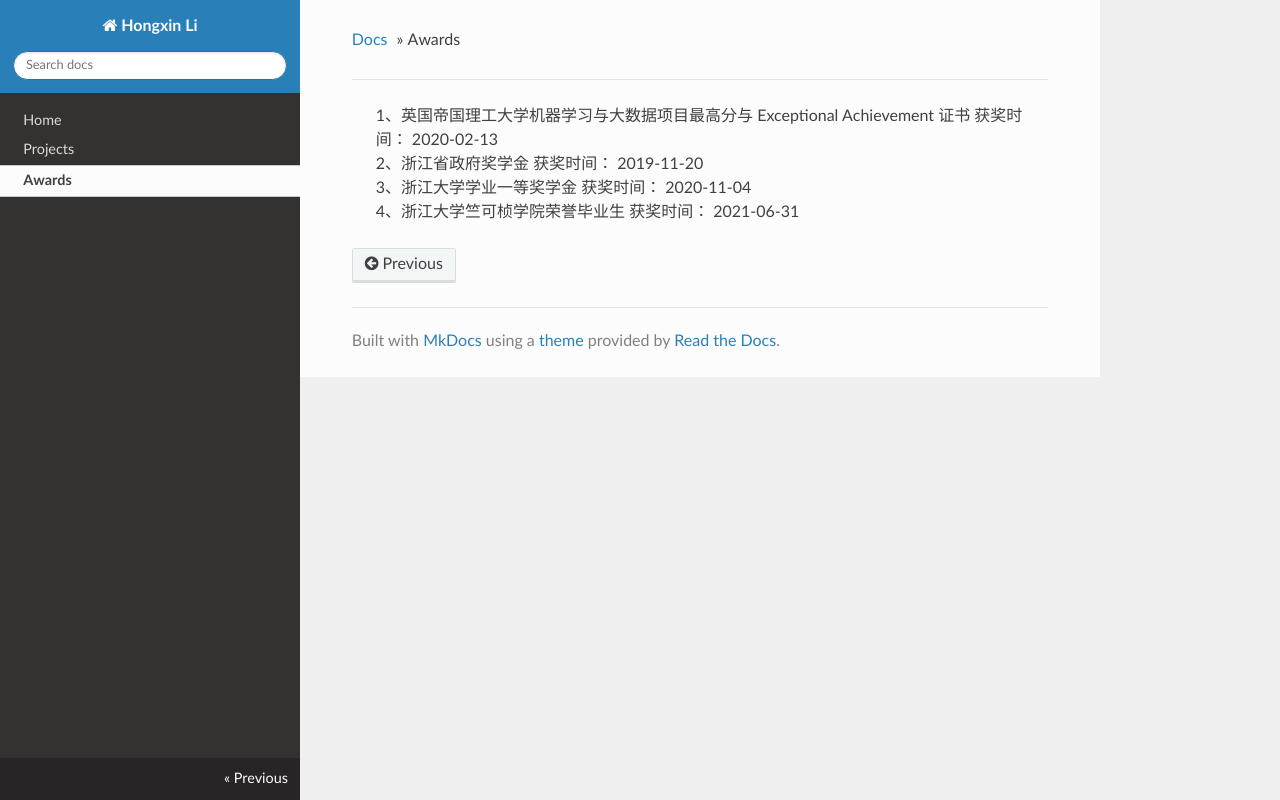
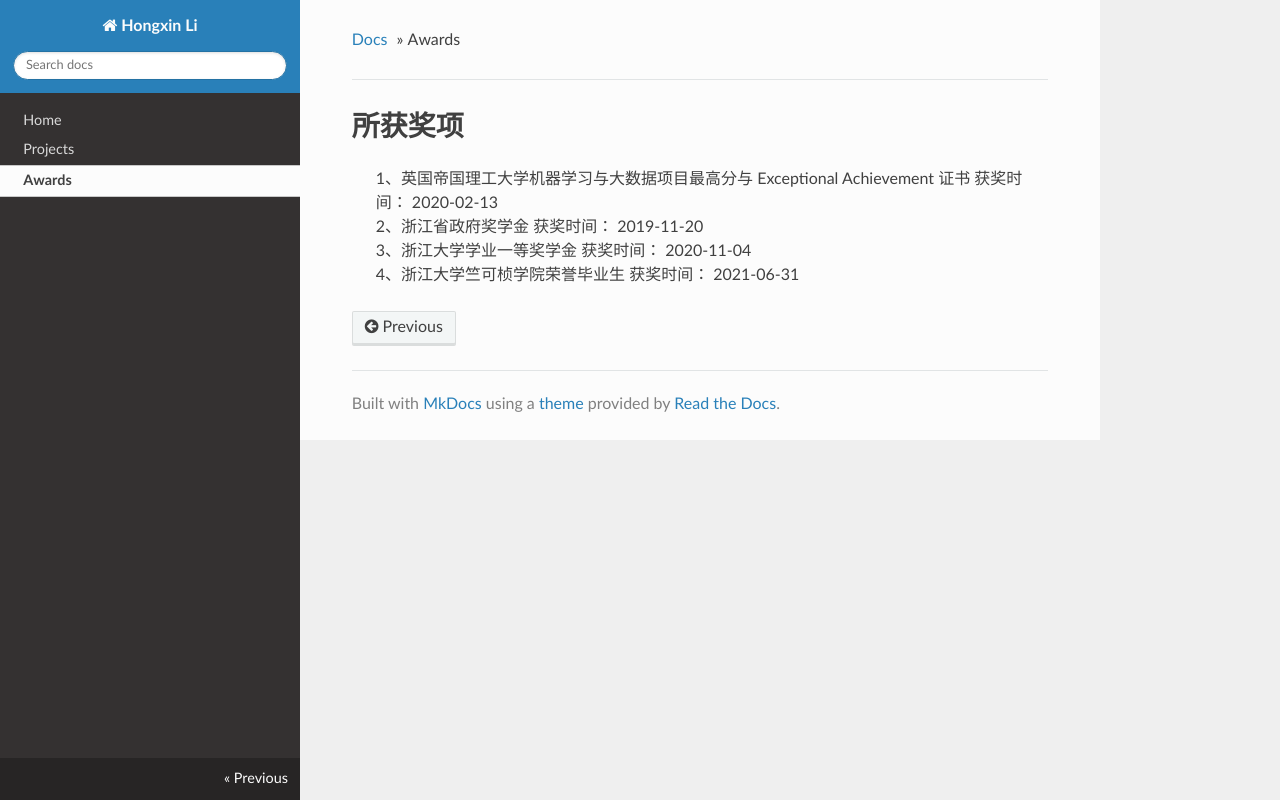
Before and after one commit to ZJULiHongxin/ZJULiHongxin.github.io, a plain HTML site: page Awards/index.html in a window 1280 px wide. Drawn offline with nearby package versions, Linux system fonts and the light colour scheme.

```diff
--- a/Awards/index.html
+++ b/Awards/index.html
@@ -90,7 +90,7 @@
 </div>
           <div role="main">
             <div class="section">
-
+              <h1 id="_1">所获奖项</h1>
                 <blockquote>
 <p>1、英国帝国理工大学机器学习与大数据项目最高分与 Exceptional Achievement 证书 获奖时间： 2020-02-13<br />
 2、浙江省政府奖学金 获奖时间： 2019-11-20<br />
```
Also changed, not shown: about/index.html (+1 -1 lines).
